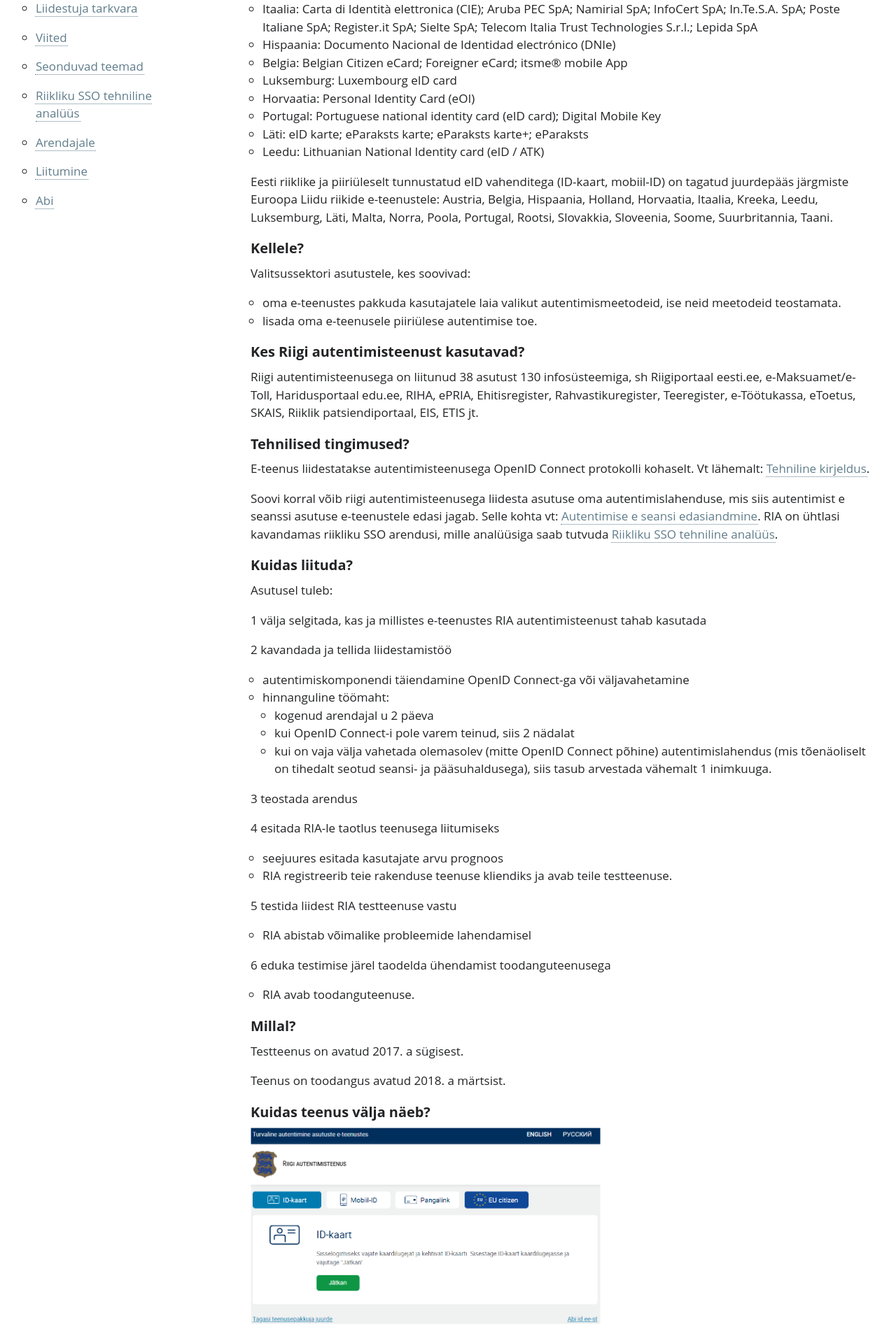
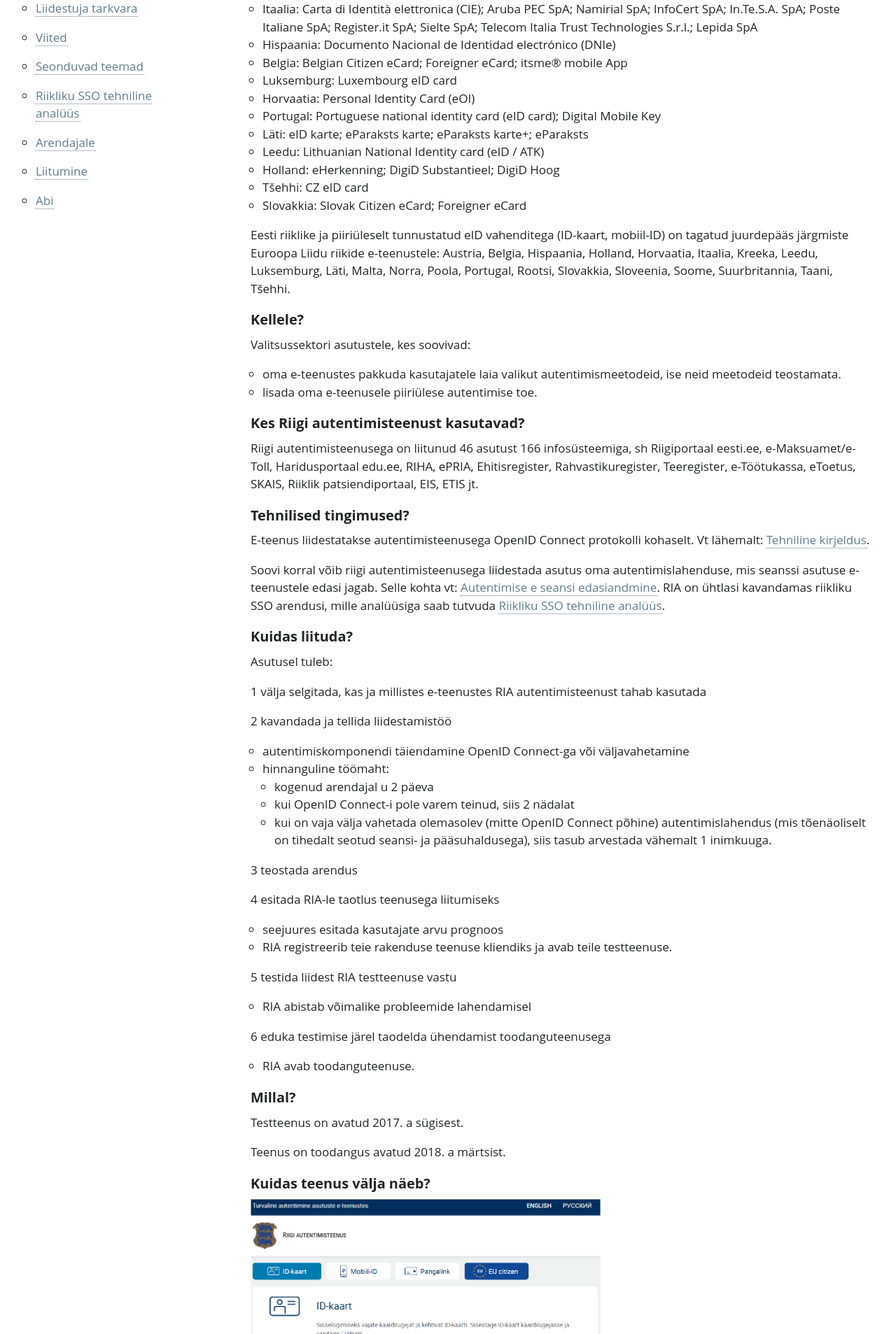
Before and after one commit to e-gov/TARA-Doku, a Jekyll site: the page built from Arikirjeldus.md, in a window 1280 px wide. Shown: the part 484-2391 px from the top of the page at 70% size. Built offline with Jekyll 4.4.1, drawn with Linux system fonts in a browser that asks for light colours; our own code applies the rules of GitHub Pages for plain Markdown files.

Commit message:
Update Arikirjeldus.md

```diff
--- a/Arikirjeldus.md
+++ b/Arikirjeldus.md
@@ -24,8 +24,11 @@ Samuti pakume piiriülest autentimist Euroopa Liidu teavitatud eID vahenditega l
 - Portugal: Portuguese national identity card (eID card); Digital Mobile Key
 - Läti: eID karte; eParaksts karte; eParaksts karte+; eParaksts
 - Leedu: Lithuanian National Identity card (eID / ATK)
+- Holland: eHerkenning; DigiD Substantieel; DigiD Hoog
+- Tšehhi: CZ eID card
+- Slovakkia: Slovak Citizen eCard; Foreigner eCard
 
-Eesti riiklike ja piiriüleselt tunnustatud eID vahenditega (ID-kaart, mobiil-ID) on tagatud juurdepääs järgmiste Euroopa Liidu riikide e-teenustele: Austria, Belgia, Hispaania, Holland, Horvaatia, Itaalia, Kreeka, Leedu, Luksemburg, Läti, Malta, Norra, Poola, Portugal, Rootsi, Slovakkia, Sloveenia, Soome, Suurbritannia, Taani.
+Eesti riiklike ja piiriüleselt tunnustatud eID vahenditega (ID-kaart, mobiil-ID) on tagatud juurdepääs järgmiste Euroopa Liidu riikide e-teenustele: Austria, Belgia, Hispaania, Holland, Horvaatia, Itaalia, Kreeka, Leedu, Luksemburg, Läti, Malta, Norra, Poola, Portugal, Rootsi, Slovakkia, Sloveenia, Soome, Suurbritannia, Taani, Tšehhi.
 
 ## Kellele?
 
@@ -35,13 +38,13 @@ Valitsussektori asutustele, kes soovivad:
 
 ## Kes Riigi autentimisteenust kasutavad?
 
-Riigi autentimisteenusega on liitunud 38 asutust 130 infosüsteemiga, sh Riigiportaal eesti.ee, e-Maksuamet/e-Toll, Haridusportaal edu.ee, RIHA, ePRIA, Ehitisregister, Rahvastikuregister, Teeregister, e-Töötukassa, eToetus, SKAIS, Riiklik patsiendiportaal, EIS, ETIS jt.
+Riigi autentimisteenusega on liitunud 46 asutust 166 infosüsteemiga, sh Riigiportaal eesti.ee, e-Maksuamet/e-Toll, Haridusportaal edu.ee, RIHA, ePRIA, Ehitisregister, Rahvastikuregister, Teeregister, e-Töötukassa, eToetus, SKAIS, Riiklik patsiendiportaal, EIS, ETIS jt.
 
 ## Tehnilised tingimused?
 
 E-teenus liidestatakse autentimisteenusega OpenID Connect protokolli kohaselt. Vt lähemalt: [Tehniline kirjeldus](TehnilineKirjeldus).
 
-Soovi korral võib riigi autentimisteenusega liidesta asutuse oma autentimislahenduse, mis siis autentimist e seanssi asutuse e-teenustele edasi jagab. Selle kohta vt: [Autentimise e seansi edasiandmine](Feder). RIA on ühtlasi kavandamas riikliku SSO arendusi, mille analüüsiga saab tutvuda [Riikliku SSO tehniline analüüs](Riikliku SSO tehniline analüüs).
+Soovi korral võib riigi autentimisteenusega liidestada asutus oma autentimislahenduse, mis seanssi asutuse e-teenustele edasi jagab. Selle kohta vt: [Autentimise e seansi edasiandmine](Feder). RIA on ühtlasi kavandamas riikliku SSO arendusi, mille analüüsiga saab tutvuda [Riikliku SSO tehniline analüüs](Riikliku SSO tehniline analüüs).
 
 ## Kuidas liituda?
 
```
